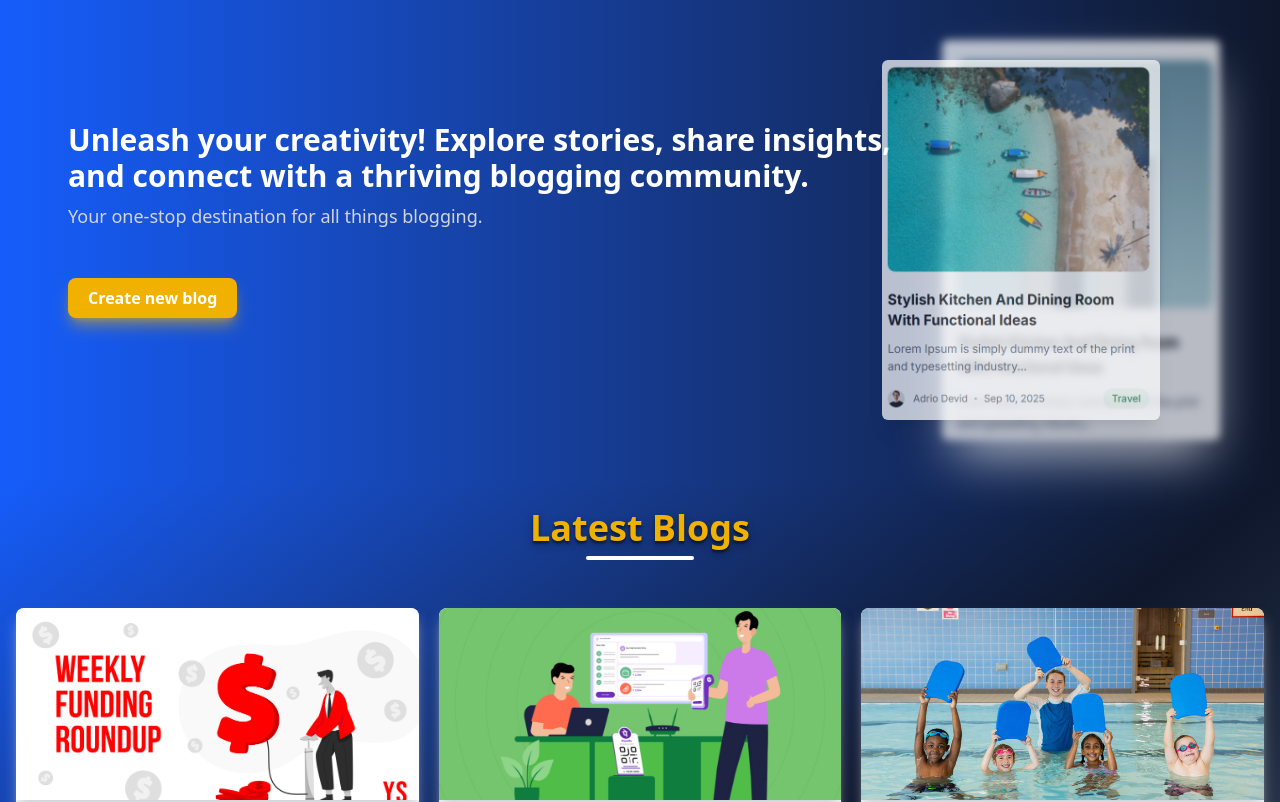
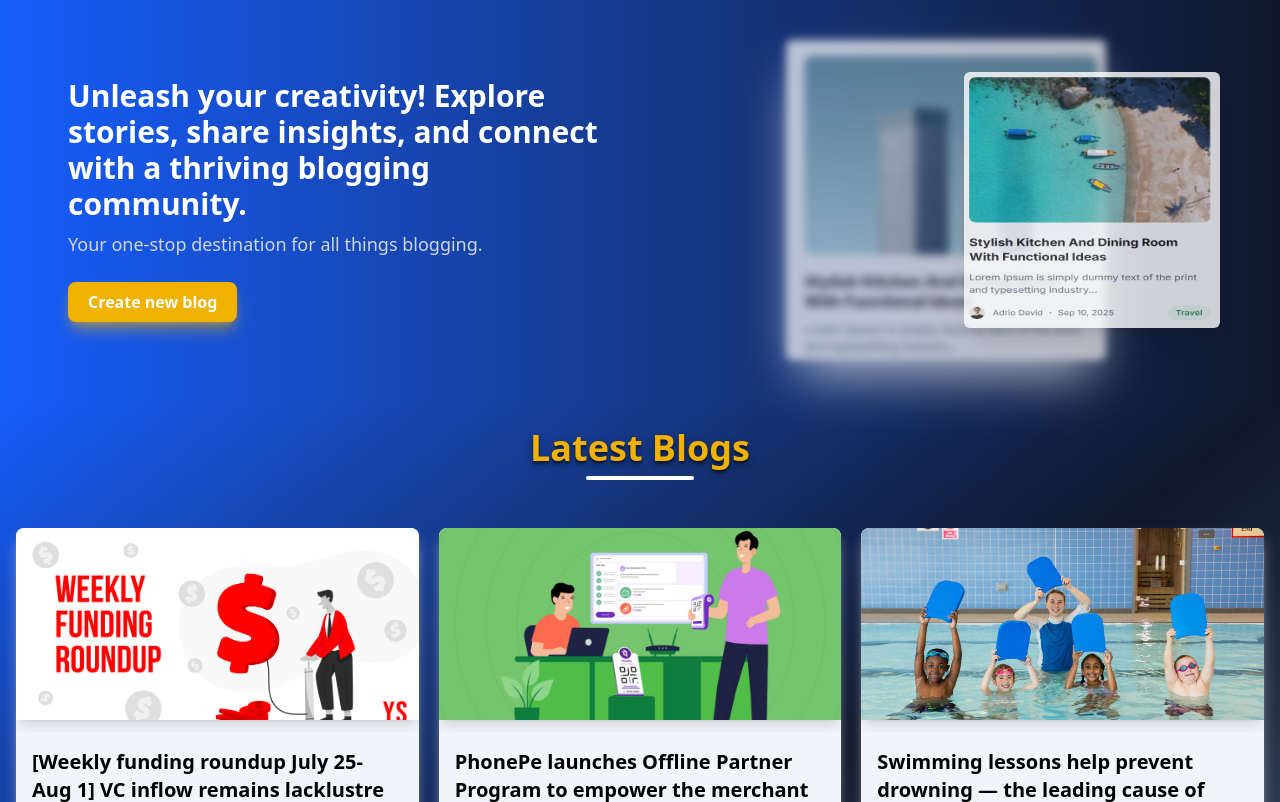
Before and after one commit to pythoneer-sp/BlogBook-Django, a Django app: page / in a window 1280 px wide. Shown: the part 52-854 px from the top of the page. Run offline with Django 5.2, Linux system fonts and the light colour scheme; data comes from the database, SQL or seed files in the repository; style sheets or scripts are compiled from the project's sources; parts of the project's set-up code (start-up, migrations or seed data) failed here and were passed over; some libraries are stand-ins or nearby versions.

Commit message:
fix css bugs

```diff
--- a/mainblog/blogbook/templates/blog_list.html
+++ b/mainblog/blogbook/templates/blog_list.html
@@ -7,37 +7,47 @@
 {% block content %}
 
 <main class="bg-gradient-to-r from-blue-600 to-slate-900 px-5 shadow-2xl shadow-blue-900/50">
-    <div class="flex md:flex-row flex-col items-center justify-center p-10">
-        <div class="container mx-auto md:px-2 md:py-4 p-1">
-            <h1 class="text-3xl font-bold text-white">Unleash your creativity! Explore stories, share insights, and connect with a thriving blogging community.</h1>
-            <p class="mt-2 md-2 text-lg text-gray-300">Your one-stop destination for all things blogging.</p>
-            <a class="hidden md:block mt-2 py-10" href="{% url 'blog_create' %}">
-                <button class="hidden md:block px-5 py-2 bg-yellow-500 rounded-lg cursor-pointer text-white font-bold hover:bg-yellow-600 transition duration-200 shadow-lg shadow-yellow-500/50">
+  <div class="flex md:flex-row flex-col items-center justify-center p-10 gap-8 md:gap-16">
+    <!-- Left -->
+    <div class="md:w-1/2 w-full md:px-2 md:py-4 p-1">
+      <h1 class="text-3xl font-bold text-white">
+        Unleash your creativity! Explore stories, share insights, and connect with a thriving blogging community.
+      </h1>
+      <p class="mt-2 text-lg text-gray-300">
+        Your one-stop destination for all things blogging.
+      </p>
+      <a class="hidden md:block mt-6" href="{% url 'blog_create' %}">
+        <button class="px-5 py-2 bg-yellow-500 rounded-lg cursor-pointer text-white font-bold hover:bg-yellow-600 transition duration-200 shadow-lg shadow-yellow-500/50">
           Create new blog
         </button>
       </a>
     </div>
-        <div class="relative flex flex-col items-center justify-center my-10 md:my-0">
+    <!-- Right -->
+    <div class="md:w-1/2 w-full relative flex flex-col items-center justify-center my-10 md:my-0">
       <!-- Larger image behind -->
       <img
         src="{% static 'images/building.png' %}"
-              class="w-92 h-100 relative opacity-70 rounded-md filter shadow-2xl shadow-white blur-xs"
+        class="w-80 h-80 relative opacity-70 rounded-md filter shadow-2xl shadow-white blur-xs"
         alt="Background Image"
+        loading="lazy"
       />
       <!-- Smaller image in front -->
       <img
         src="{% static 'images/beach.png' %}"
-              class="w-90 h-90 absolute right-15 opacity-70 rounded-md shadow-xl"
+        class="w-64 h-64 absolute right-0 opacity-80 rounded-md shadow-xl"
         alt="Foreground Image"
+        loading="lazy"
       />
     </div>
-          <a class="md:hidden" href="{% url 'blog_create' %}">
+    <!-- Mobile-only Button -->
+    <a class="md:hidden mt-6" href="{% url 'blog_create' %}">
       <button class="block px-5 py-2 bg-yellow-500 rounded-lg cursor-pointer text-white font-bold hover:bg-yellow-600 transition duration-200 shadow-lg shadow-yellow-500/50">
         Create new blog
       </button>
     </a>
   </div>
 </main>
+
 
 <section class="bg-gradient-to-br from-blue-600 via-slate-900 to-slate-500">
     <div class="container mx-auto px-4 py-7">
```
Lines whose indentation alone changed are shown as unchanged.
